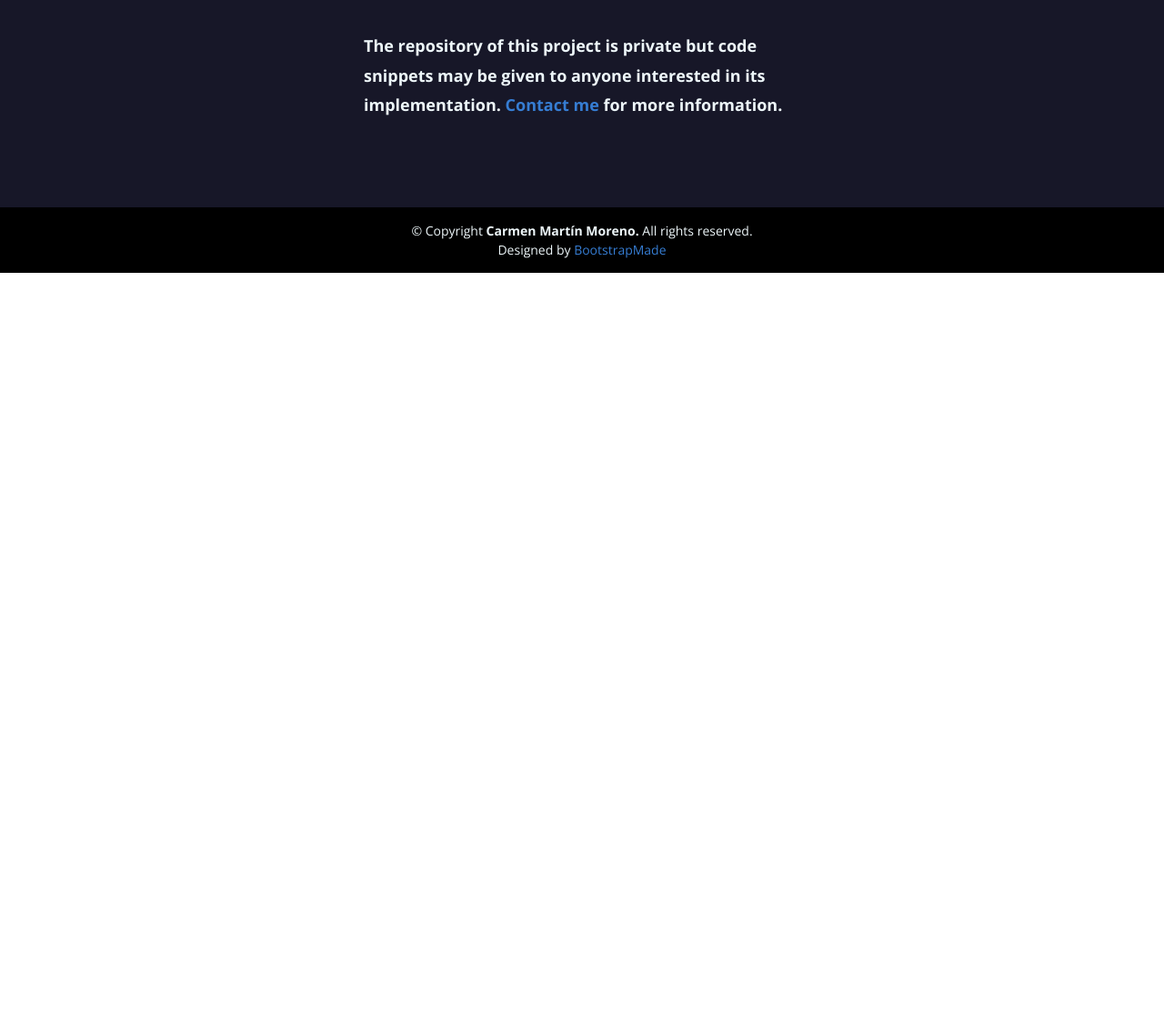
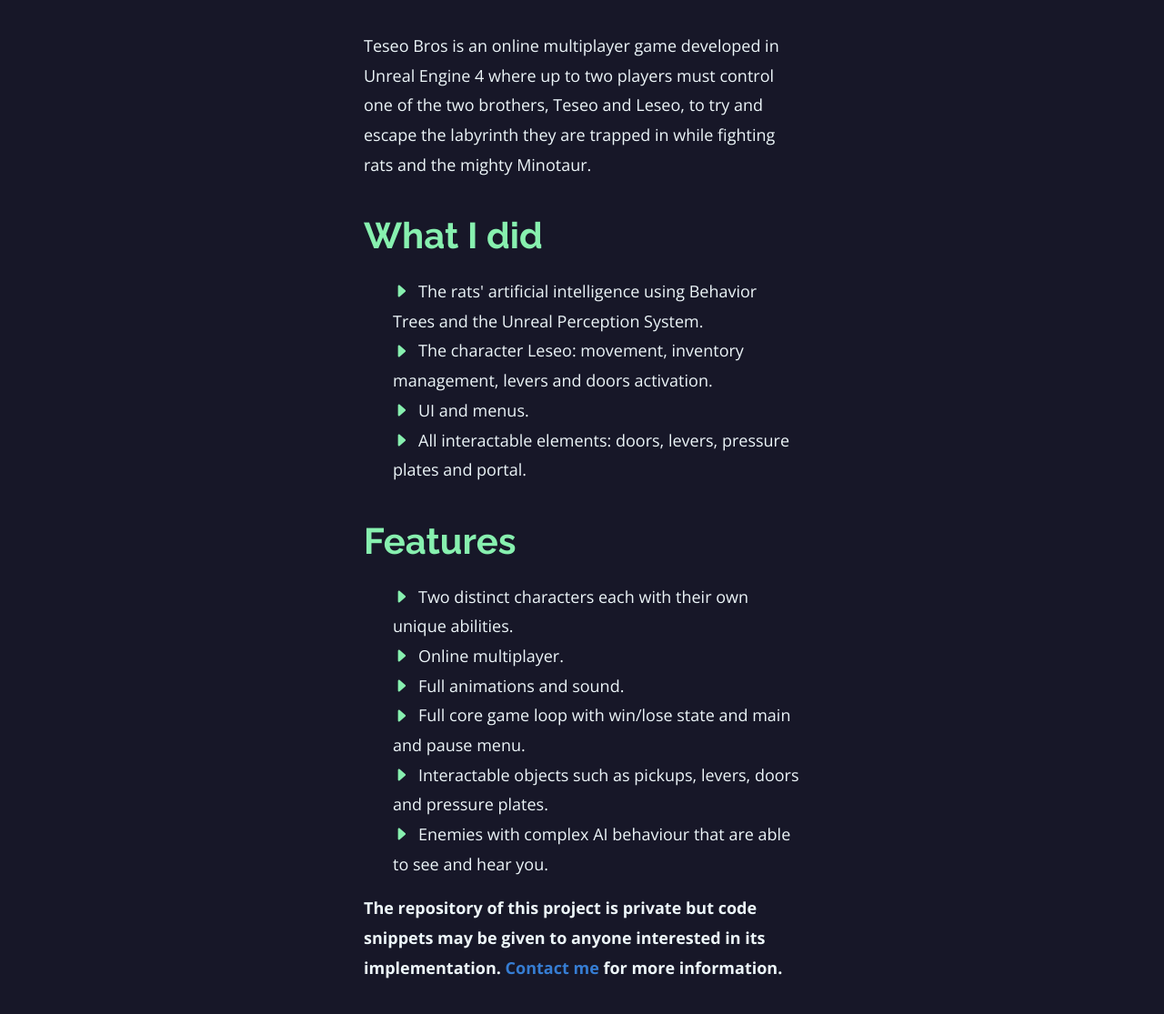
Before and after one commit to cmartin27/Portfolio, a plain HTML site: page projects/teseo_bros.html in a window 1280 px wide. Shown: the part 1115-2230 px from the top of the page at 91% size. Before the commit the page ends 1415 px from the top, so only its background shows below. Drawn offline with nearby package versions, Linux system fonts and the light colour scheme.

Commit message:
Added teseo bros details page

```diff
--- a/projects/teseo_bros.html
+++ b/projects/teseo_bros.html
@@ -68,6 +68,8 @@
           <div><h2>October 2022 - Today</h2></div>
           <div><h3>Unreal Engine 4, C++</h3></div>
           <div><p>Online multiplayer action game where you must escape from the minotaur's labyrinth</p></div>
+          <div><img src="../assets/gifs/teseo_bros/teseo_bros_index.gif"></div>
+
           <!-- <div><iframe width="640" height="360" src="https://www.youtube.com/embed/jHl8wV3ekBk" title="YouTube video player" frameborder="0" allow="accelerometer; autoplay; clipboard-write; encrypted-media; gyroscope; picture-in-picture; web-share" allowfullscreen=""></iframe> -->
           </div>
         </div>
@@ -90,12 +92,27 @@
         </div>
       </div>
       <div class="description">
-        <!--
-          <p>Lorem ipsum dolor sit amet, consectetur adipiscing elit. Nunc commodo mi sapien, at faucibus metus rutrum sit amet. Donec dictum sodales sodales. Nulla ornare nulla ac lectus feugiat congue. Sed leo lacus, aliquet ut ex sed, consectetur luctus quam. Praesent viverra, ligula id faucibus hendrerit, neque augue placerat nibh, malesuada consectetur leo elit ac velit. Praesent nec euismod magna. Mauris lacinia leo eget blandit congue. Vestibulum lobortis luctus nunc, vitae scelerisque nunc commodo eget. Curabitur ex sapien, bibendum vitae dignissim scelerisque, vestibulum sit amet odio. Morbi luctus sapien blandit, consectetur turpis eget, finibus libero. In scelerisque eleifend libero a aliquet. Aenean malesuada felis non dui sagittis, a mollis ipsum tristique. Mauris elementum nisi enim, non eleifend erat ullamcorper ut. In hac habitasse platea dictumst. Vivamus feugiat, libero ac volutpat posuere, risus enim elementum odio, at efficitur purus dolor ut purus. Nullam auctor luctus elit id suscipit.
+
+          <p>
+            Teseo Bros is an online multiplayer game developed in Unreal Engine 4 where up to two players must control one of the two brothers, Teseo and Leseo, to try and escape the labyrinth they are trapped in while fighting rats and the mighty Minotaur.
           </p>
           <h1>What I did</h1>
-          <p>Lorem ipsum dolor sit amet, consectetur adipiscing elit. Nunc commodo mi sapien, at faucibus metus rutrum sit amet. Donec dictum sodales sodales. Nulla ornare nulla ac lectus feugiat congue. Sed leo lacus, aliquet ut ex sed, consectetur luctus quam. Praesent viverra, ligula id faucibus hendrerit, neque augue placerat nibh, malesuada consectetur leo elit ac velit. Praesent nec euismod magna. Mauris lacinia leo eget blandit congue. Vestibulum lobortis luctus nunc, vitae scelerisque nunc commodo eget. Curabitur ex sapien, bibendum vitae dignissim scelerisque, vestibulum sit amet odio. Morbi luctus sapien blandit, consectetur turpis eget, finibus libero. In scelerisque eleifend libero a aliquet. Aenean malesuada felis non dui sagittis, a mollis ipsum tristique. Mauris elementum nisi enim, non eleifend erat ullamcorper ut. In hac habitasse platea dictumst. Vivamus feugiat, libero ac volutpat posuere, risus enim elementum odio, at efficitur purus dolor ut purus. Nullam auctor luctus elit id suscipit.
-          </p>-->
+          <ul>
+            <li><i class="bi bi-caret-right-fill"></i>The rats' artificial intelligence using Behavior Trees and the Unreal Perception System.</li>
+            <li><i class="bi bi-caret-right-fill"></i>The character Leseo: movement, inventory management, levers and doors activation.</li>
+            <li><i class="bi bi-caret-right-fill"></i>UI and menus.</li>
+            <li><i class="bi bi-caret-right-fill"></i>All interactable elements: doors, levers, pressure plates and portal.</li>
+          </ul>
+          <h1>Features</h1>
+          <ul>
+            <li><i class="bi bi-caret-right-fill"></i>Two distinct characters each with their own unique abilities.</li>
+            <li><i class="bi bi-caret-right-fill"></i>Online multiplayer.</li>
+            <li><i class="bi bi-caret-right-fill"></i>Full animations and sound.</li>
+            <li><i class="bi bi-caret-right-fill"></i>Full core game loop with win/lose state and main and pause menu.</li>
+            <li><i class="bi bi-caret-right-fill"></i>Interactable objects such as pickups, levers, doors and pressure plates.</li>
+            <li><i class="bi bi-caret-right-fill"></i>Enemies with complex AI behaviour that are able to see and hear you.</li>
+
+          </ul>
           <p><b>The repository of this project is private but code snippets may be given to anyone interested in its implementation. <a href="../index.html#about">Contact me</a>
             for more information.</b></p>
       </div>
```
Also changed, not shown: 1 other file.
